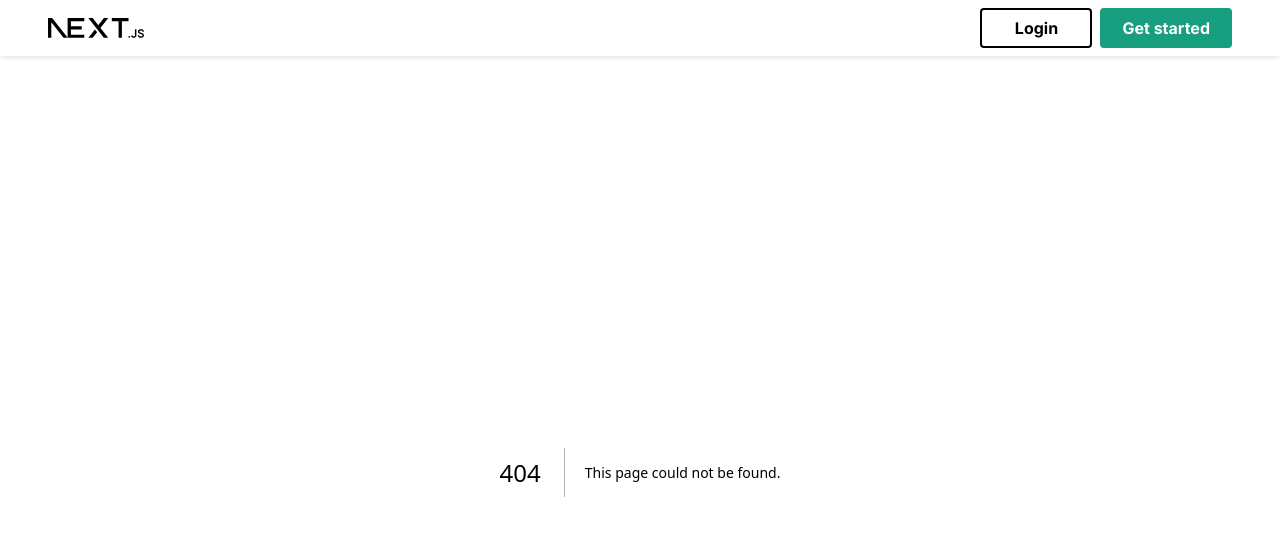
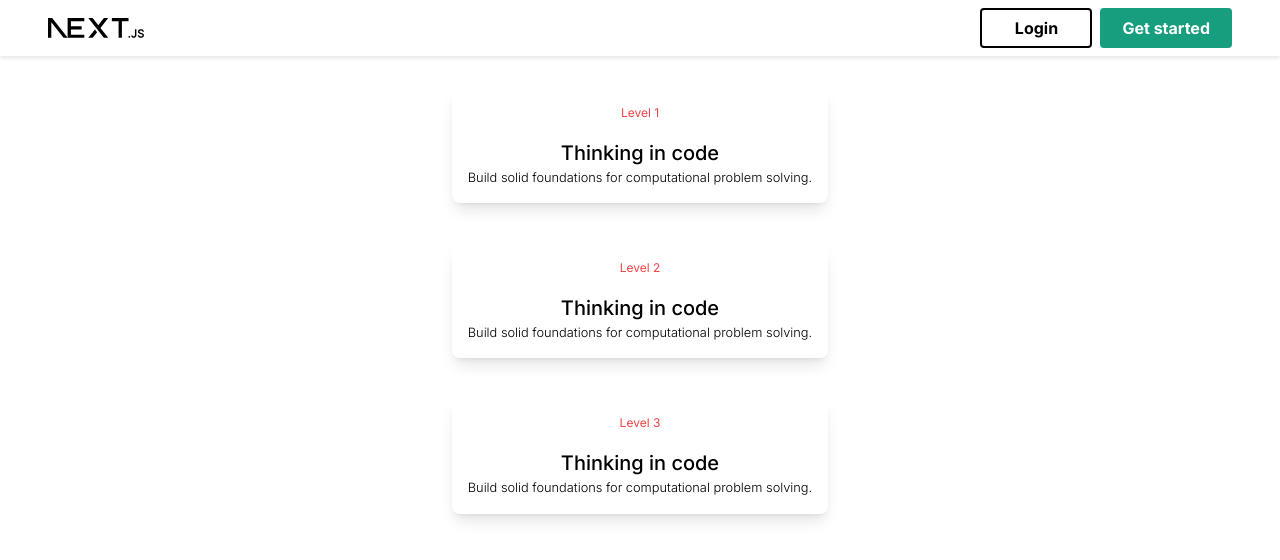
Before and after one commit to RiteshF7/elgorithm-web, a Next.js app: page /levels in a window 1280 px wide. Before the commit this address had no page. Shown: the top 560 px of the page. Built offline with nearby package versions, Linux system fonts and the light colour scheme.

Commit message:
level page

```diff
--- /dev/null
+++ b/app/levels/page.tsx
@@ -0,0 +1,16 @@
+import {FC} from 'react';
+import {PlayGroundContainer} from "@/modules/playground/components/playground-container/PlaygroundContainer";
+import {PlaygroundRunner} from "@/modules/playground/components/playground-runner/PlaygroundRunner";
+import {Level} from "@/modules/levels/level/Level";
+import {LevelContent} from "@/content/banner-main/level.content";
+import {LevelsList} from "@/modules/levels/level/LevelList";
+
+const LevelsPage: FC = () => {
+    return (
+        <div className={'p-4'}>
+        <LevelsList levels={LevelContent} />
+    </div>
+)
+}
+
+export default LevelsPage;
--- /dev/null
+++ b/src/content/banner-main/level.content.ts
@@ -0,0 +1,22 @@
+import {LevelProps} from "@/modules/levels/level/Level";
+
+export const LevelContent: LevelProps[] = [
+    {
+        level: "Level 1",
+        levelDescription: "Build solid foundations for computational problem solving.",
+        levelHeader: "Thinking in code"
+
+    },
+    {
+        level: "Level 2",
+        levelDescription: "Build solid foundations for computational problem solving.",
+        levelHeader: "Thinking in code"
+
+    },
+    {
+        level: "Level 3",
+        levelDescription: "Build solid foundations for computational problem solving.",
+        levelHeader: "Thinking in code"
+
+    },
+]
--- /dev/null
+++ b/src/modules/levels/level/Level.tsx
@@ -0,0 +1,28 @@
+import {FC} from "react";
+
+
+export interface LevelProps {
+    level: string;
+    levelHeader: string;
+    levelDescription: string;
+}
+
+export const Level: FC<LevelProps> = ({
+                                          level,
+                                          levelHeader,
+                                          levelDescription
+                                      }) => {
+    return (<div className={'flex flex-col  items-center'}>
+        <div
+            className="bg-white rounded-lg shadow-lg    p-4 flex flex-col justify-center items-center">
+
+            <p className="text-xs text-red-500 ">{level}</p>
+
+
+            <p className={'text-xl font-medium pt-4 '}>{levelHeader}</p>
+
+            <p className={'text-sm font-light'}>{levelDescription}</p>
+        </div>
+
+    </div>)
+}
--- /dev/null
+++ b/src/modules/levels/level/LevelList.tsx
@@ -0,0 +1,23 @@
+import {FC} from "react";
+import clsx from "clsx";
+import {Level, LevelProps} from "@/modules/levels/level/Level";
+
+interface LevelListProps {
+    levels: LevelProps[];
+}
+
+export const LevelsList: FC<LevelListProps> = ({levels}) => {
+    return (
+        <div className={clsx('flex flex-col gap-10')}>
+            {
+                levels.map((level, index) => {
+                    return (
+                        <div key={index}>
+                            <Level {...level}/>
+                        </div>
+                    )
+                })
+            }
+        </div>
+    )
+}
--- a/src/modules/playground/components/playground-container/PlaygroundContainer.tsx
+++ b/src/modules/playground/components/playground-container/PlaygroundContainer.tsx
@@ -2,7 +2,6 @@
 import React, {FC} from 'react';
 import {PlaygroundActions} from "@/modules/playground/components/playground-actions/PlaygroundActions";
 import {PlaygroundEditor} from "@/modules/playground/components/playground-editor/PlaygroundEditor";
-import {PlaygroundRunner} from "@/modules/playground/components/playground-runner/PlaygroundRunner";
 import {PlaygroundProvider} from "@/modules/playground/providers/playground.provider";
 import {ProblemStatement} from "@/modules/playground/components/playground-problem-statement/ProblemStatement";
 import {PlaygrountContent} from "@/content/banner-main/playgrount-content";
@@ -14,13 +13,12 @@ export interface PlayGroundContainerProps {
 export const PlayGroundContainer: FC<PlayGroundContainerProps> = ({PlaygroundRunner}) => {
     return (
         <PlaygroundProvider>
-            <div className={'flex flex-col gap-4'}>
-                <ProblemStatement problem={PlaygrountContent.problem} description={PlaygrountContent.description}/>
-                <div className={'flex gap-4 border-1 border-gray-500 rounded-lg'}>
+            <div className={'flex flex-col gap-4  items-center'}>
+                <div className={'flex flex-col gap-4 flex-grow'}>
+                    <ProblemStatement problem={"some ques"} description={"some ques description"}/>
                     <PlaygroundEditor/>
-                    {PlaygroundRunner}
+                    <PlaygroundActions/>
                 </div>
-                <PlaygroundActions/>
 
             </div>
         </PlaygroundProvider>
--- a/src/modules/playground/components/playground-editor/PlaygroundEditor.tsx
+++ b/src/modules/playground/components/playground-editor/PlaygroundEditor.tsx
@@ -1,6 +1,7 @@
 'use client';
-import {FC, useEffect, useRef} from "react";
+import React, {FC, useEffect, useRef} from "react";
 import {usePlayground} from "@/modules/playground/providers/playground.provider";
+import {PlaygroundActions} from "@/modules/playground/components/playground-actions/PlaygroundActions";
 
 interface PlaygroundEditorProps {
 
@@ -19,6 +20,8 @@ export const PlaygroundEditor: FC<PlaygroundEditorProps> = () => {
         }
     }, []);
     return (
-        <div ref={editorRef} className={'w-[700px]  bg-gray-300 rounded-lg'}/>
+            <div ref={editorRef} className={'w-[500px] h-96  bg-gray-300 rounded-lg'}/>
+
+
     )
 }
--- a/src/modules/playground/components/playground-problem-statement/ProblemStatement.tsx
+++ b/src/modules/playground/components/playground-problem-statement/ProblemStatement.tsx
@@ -9,11 +9,8 @@ export interface ProblemStatementProps {
 export const ProblemStatement: FC<ProblemStatementProps> = ({problem, description})=>{
     return (
         <div className={clsx('flex flex-col gap-4 flex-grow text-left items-start')}>
-
             <p className="text-2xl text-gray-900 dark:text-black">{problem}</p>
             <p className="text-lg text-content-light ">{description}</p>
-
-
         </div>
     );
 }
--- a/src/modules/playground/components/playground-workspace/playground-workspace.tsx
+++ /dev/null
@@ -1,17 +0,0 @@
-import {FC} from "react";
-import {PlaygrountContent} from "@/content/banner-main/playgrount-content";
-import {ProblemStatement} from "@/modules/playground/components/playground-problem-statement/ProblemStatement";
-import {PlaygroundEditor} from "@/modules/playground/components/playground-editor/PlaygroundEditor";
-import {PlaygroundRunner} from "@/modules/playground/components/playground-runner/PlaygroundRunner";
-import {PlaygroundActions} from "@/modules/playground/components/playground-actions/PlaygroundActions";
-
-export const PlaygroundWorkspace: FC = () => {
-    return (
-        <div className={'flex flex-col gap-4 bg-black h-96 w-full'}>
-            <PlaygroundEditor/>
-            <PlaygroundActions/>
-
-        </div>
-
-    )
-}
```
